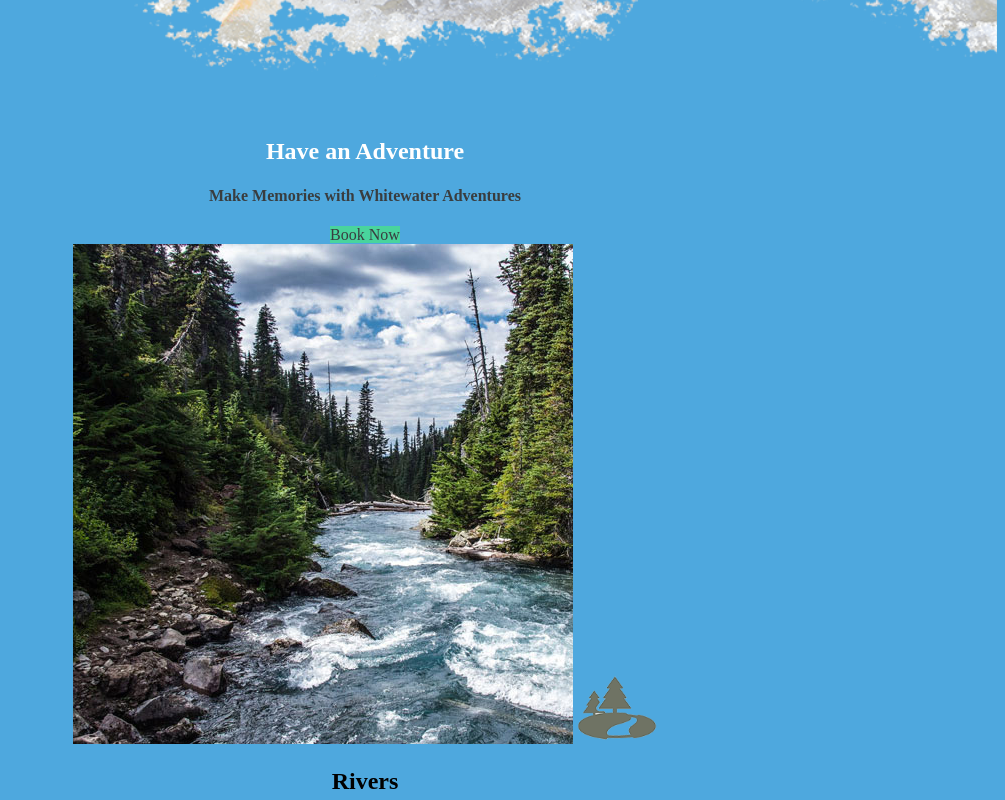
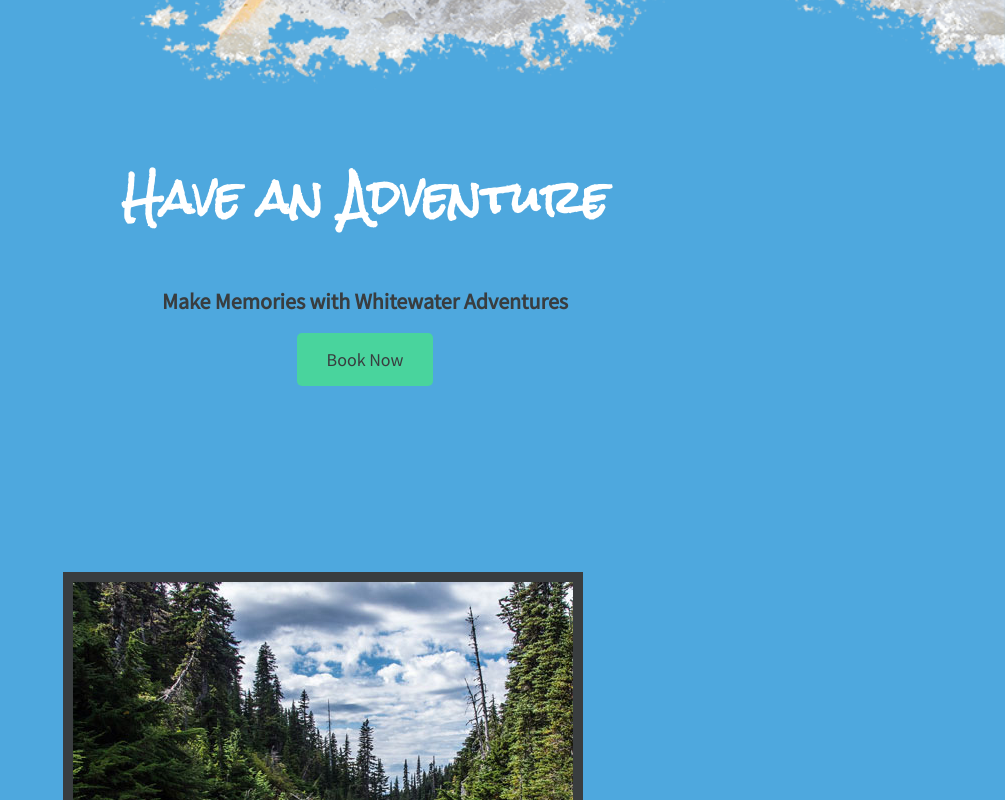
Before and after one commit to catsanddo/wdd130, a plain HTML site: page wwr/index.html in a window 1280 px wide. Shown: the part 820-1620 px from the top of the page, without its empty margins (275-1280 px from the left). Drawn offline with Linux system fonts and the light colour scheme.

Commit message:
Added fonts and padding to home page

```diff
--- a/wwr/styles/style.css
+++ b/wwr/styles/style.css
@@ -1,3 +1,5 @@
+@import url('https://fonts.googleapis.com/css2?family=Rock+Salt&family=Source+Sans+Pro:ital@0;1&display=swap');
+
 :root {
     --primary-color: #4EA8DE   ;
     --secondary-color: #49D49D ;
@@ -7,6 +9,14 @@
 
 body {
     background-color: var(--primary-color);
+    font-family: "Source Sans Pro", Tahoma, sans-serif;
+    font-size: 22px;
+    margin: 0;
+    padding: 0;
+}
+
+h2 {
+    margin: 0;
 }
 
 header {
@@ -22,6 +32,7 @@ nav a {
     text-align: center;
     color: var(--accent1-color);
     text-decoration: none;
+    padding: 15px 35px;
 }
 
 nav a:hover {
@@ -41,6 +52,10 @@ main section {
     text-align: center;
 }
 
+main section img {
+    box-sizing: border-box;
+}
+
 #background {
     height: 725px;
     background-color: var(--secondary-color);
@@ -50,6 +65,10 @@ main section {
     background-color: var(--secondary-color);
     color: var(--accent1-color);
     text-decoration: none;
+    font-size: 18px;
+    padding: 15px 30px;
+    margin-top: 50px;
+    border-radius: 5px;
 }
 
 .book:hover, .join:hover {
@@ -59,19 +78,26 @@ main section {
 
 .msg {
     background-color: var(--accent2-color);
+    line-height: 1.5em;
+    padding: 35px;
 }
 
 .msg h2 {
     color: white;
+    font-family: "Rock Salt", "Brush Script MT", cursive;
 }
 
 .msg p {
     color: white;
+    font-size: 0.8em;
+    padding-bottom: 15px;
 }
 
 footer {
     background-color: var(--accent1-color);
     color: lightgray;
+    padding: 25px 50px;
+    margin-top: 200px;
 }
 
 footer p {
@@ -91,8 +117,15 @@ footer a:hover {
     color: var(--secondary-color);
 }
 
+footer .social img {
+    padding-top: 15px;
+}
+
 .home-title {
     color: white;
+    font-family: "Rock Salt", "Brush Script MT", cursive;
+    font-size: 2em;
+    margin-top: 10px;
 }
 
 h4 {
@@ -103,8 +136,21 @@ h4 {
     width: 100px;
 }
 
+#logo-link {
+    padding-top: 5px;
+}
+
+.rivers-card, .camping-card, .rapids-card {
+    margin: 200px 0;
+}
+
+.card-img {
+    border: 10px solid var(--accent1-color);
+}
+
 .icon {
     width: 80px;
+    padding-top: 10px;
 }
 
 #hero-img {
```
